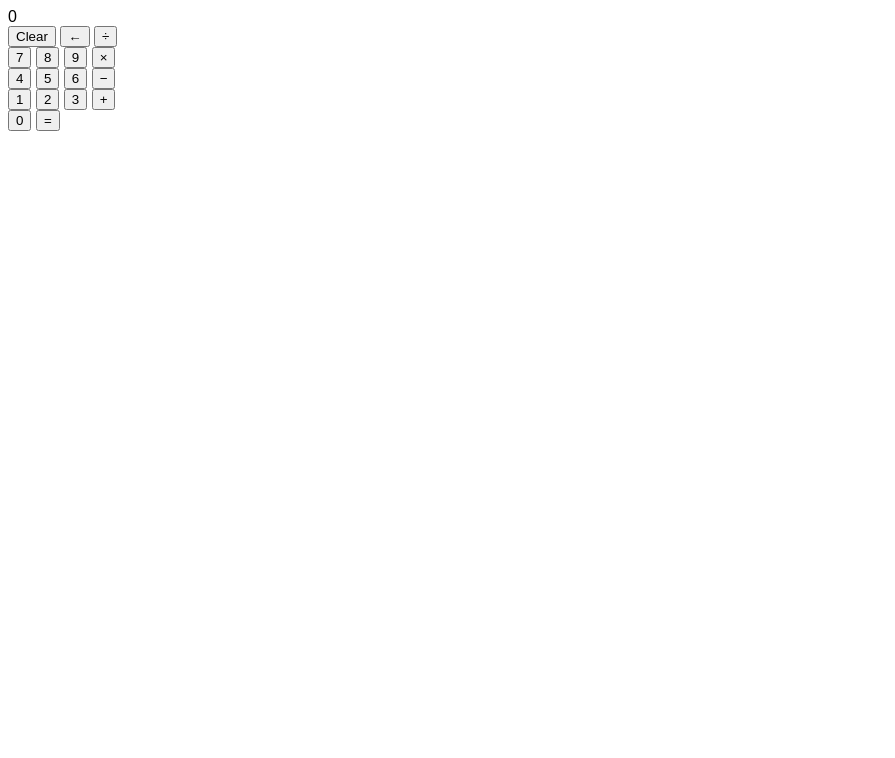
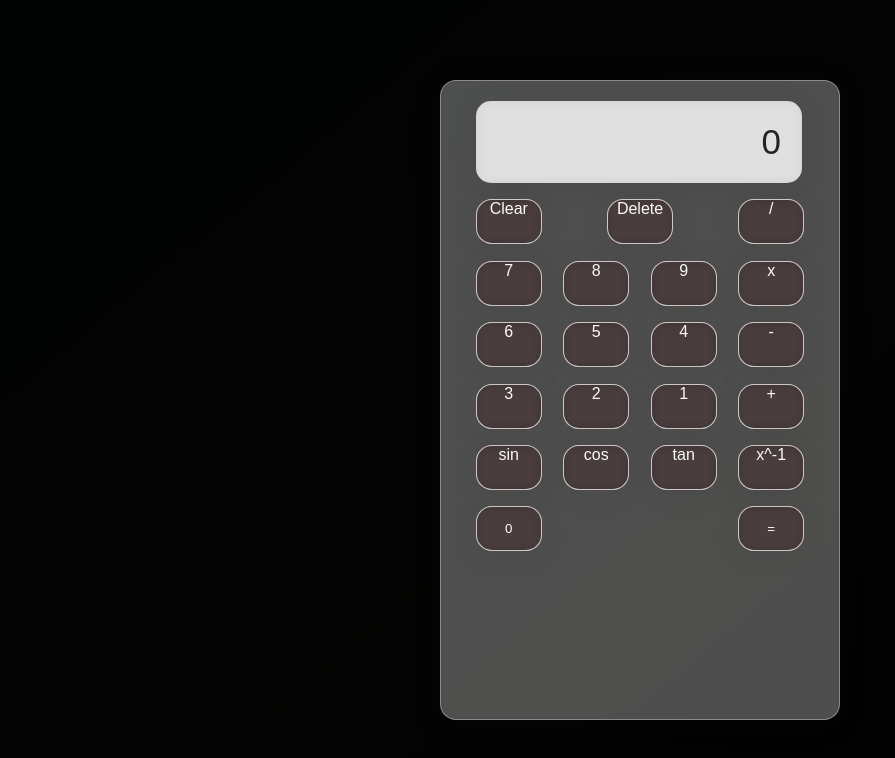
Before and after one commit to PMAmin4400/Calculator, a plain HTML site: page index.html in a window 1280 px wide. Shown: the whole page, without its empty margins (0-895 px from the left). Drawn offline with Linux system fonts and the light colour scheme.

Commit message:
updating calculator

```diff
--- a/index.html
+++ b/index.html
@@ -15,73 +15,50 @@
 
         <section class="calc-buttons">
             <div class="calc-button-row">
-                <button class="calc-button-double">
-                    Clear
-                </button>
-                <button class="calc-button">
-                    &larr;
-                </button>
-                <button class="calc-button">
-                    &divide;
-                </button>
+                <div class="button"> Clear </div>
+                <div class="button"> Delete </div>
+                <div class="button"> / </div>
             </div>
 
             <div class="calc-button-row">
-                <button class="calc-button">
-                    7
-                </button>
-                <button class="calc-button">
-                    8
-                </button>
-                <button class="calc-button">
-                    9
-                </button>
-                <button class="calc-button">
-                    &times;
-                </button>
+                <div class="button"> 7 </div>
+                <div class="button"> 8 </div>
+                <div class="button"> 9 </div>
+                <div class="button"> x </div>
             </div>
 
             <div class="calc-button-row">
-                <button class="calc-button">
-                    4
-                </button>
-                <button class="calc-button">
-                    5
-                </button>
-                <button class="calc-button">
-                    6
-                </button>
-                <button class="calc-button">
-                    &minus;
-                </button>
+                <div class="button"> 6 </div>
+                <div class="button"> 5 </div>
+                <div class="button"> 4 </div>
+                <div class="button"> - </div>
             </div>
 
             <div class="calc-button-row">
-                <button class="calc-button">
-                    1
-                </button>
-                <button class="calc-button">
-                    2
-                </button>
-                <button class="calc-button">
-                    3
-                </button>
-                <button class="calc-button">
-                    &plus;
-                </button>
+                <div class="button"> 3 </div>
+                <div class="button"> 2 </div>
+                <div class="button"> 1 </div>
+                <div class="button"> + </div>
             </div>
 
             <div class="calc-button-row">
-                <button class="calc-button triple">
+                <div class="button"> sin </div>
+                <div class="button"> cos </div>
+                <div class="button"> tan </div>
+                <div class="button"> x^-1</div>
+            </div>
+
+            <div class="calc-button-row">
+                <button class="button">
                     0
                 </button>
-                <button class="calc-button">
-                    &equals;
+                <button class="button">
+                    =
                 </button>
             </div>
 
         </section>
     </div>
-
+    <script src="script.js"></script>
 </body>
 </html>
--- a/style.css
+++ b/style.css
@@ -1,6 +1,74 @@
 html{
+    box-sizing: border-box;
+    height: 100%;
+}
+
+*,
+*::before,
+*::after{
+    box-sizing: inherit;
     margin: 0;
     padding: 0;
-    font-family: 'Poppins', sans-serif;
-    box-sizing: border-box;
 }
+
+body{
+    align-items: center;
+    background: linear-gradient(320deg, #020001, #040403, #010303);
+    display: flex ;
+    font-family: sans-serif;
+    font-display: swap;
+    height: inherit;
+    justify-content: center;
+}
+
+.wrapper{
+    backdrop-filter: blur(5.5px);
+    -webkit-backdrop-filter: blur(5.5px);
+    border-radius: 16px;
+    box-shadow: 0 4px 30px rgba(35, 35, 35, 0.1);
+    color: #232323;
+    backdrop-filter: blur(4px);
+    -webkit-backdrop-filter: blur(4px);
+    background: rgba(255, 255, 255, 0.30);
+    border: 1px solid rgba(255, 255, 255, 0.34);
+    flex-basis: 400px;
+    height: 640px;
+    padding: 20px 35px;
+}
+
+.screen{
+    backdrop-filter: blur(5.5px);
+    -webkit-backdrop-filter: blur(5.5px);
+    background: rgba(255, 255, 255, 0.75);
+    border: 1px solid rgba(35, 35, 35, 0.01);
+    border-radius: 15px;
+    box-shadow: 0 4px 30px rgba(35, 35, 35, 0.1);
+    color: #232323;
+    font-size: 35px;
+    overflow: auto;
+    padding: 20px;
+    text-align: right;
+    width: 326px;
+}
+
+.calc-button-row{
+    display: flex;
+    justify-content: space-between;
+    margin: 5% 0;
+}
+
+.button{
+    backdrop-filter: blur(5.5px);
+    -webkit-backdrop-filter: (5.5px);
+    background: rgba(54, 38, 38, 0.75);
+    border: 1px solid rgba(252, 250, 250, 0.75);
+    border-radius: 16px;
+    box-shadow: 0px 4px 30px rgba(35, 35, 35, 0.1);
+    color: #fbfafa;
+    flex-basis: 20%;
+    font-family: inherit;
+    height: 45px;
+    justify-content: center;
+    align-items: center;
+    text-align: center;
+}
```
